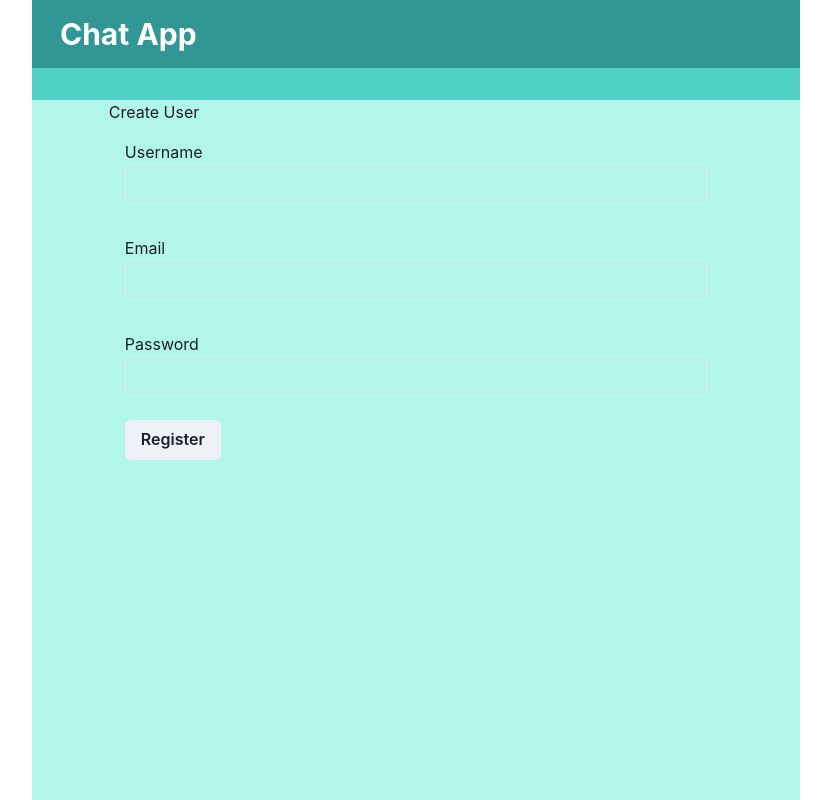
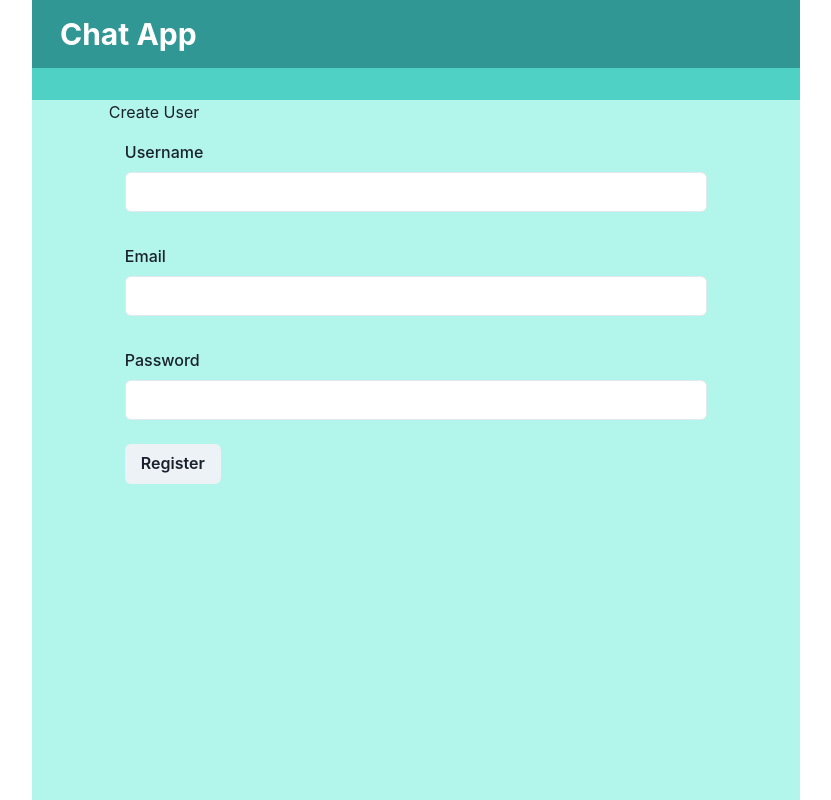
Before and after one commit to DeniseNordfalt/ts-chat-app, a React (Create React App) app in the folder packages/frontend/: page /register in a window 1280 px wide. Shown: the whole page, without its empty margins (224-1055 px from the left). Built offline with nearby package versions, Linux system fonts and the light colour scheme; no server answers.

Commit message:
added chakra label

```diff
--- a/packages/frontend/src/components/molecules/FormInput.tsx
+++ b/packages/frontend/src/components/molecules/FormInput.tsx
@@ -1,5 +1,5 @@
 import React from "react";
-import { Input, Flex } from "@chakra-ui/react";
+import { Input, Flex, FormLabel } from "@chakra-ui/react";
 
 type Props = {
   id: string;
@@ -22,13 +22,15 @@ export default function FormInput({
 }: Props) {
   return (
     <Flex direction="column" w="100%" p={4}>
-      <label htmlFor={id}>{label}</label>
+      <FormLabel htmlFor={id}>{label}</FormLabel>
       <Input
         id={id}
         type={type}
         value={value}
         onChange={(e) => setValue(e.target.value)}
         placeholder={placeholder}
+        bg={"white"}
+        color={"teal.800"}
         required={required}
       />
     </Flex>
```
